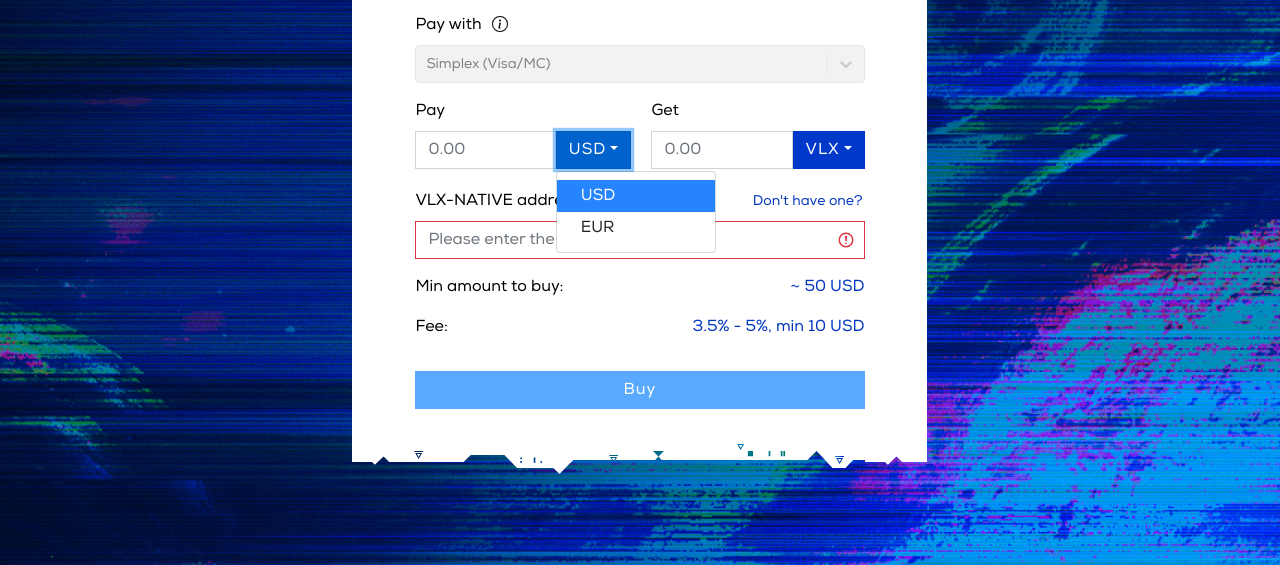
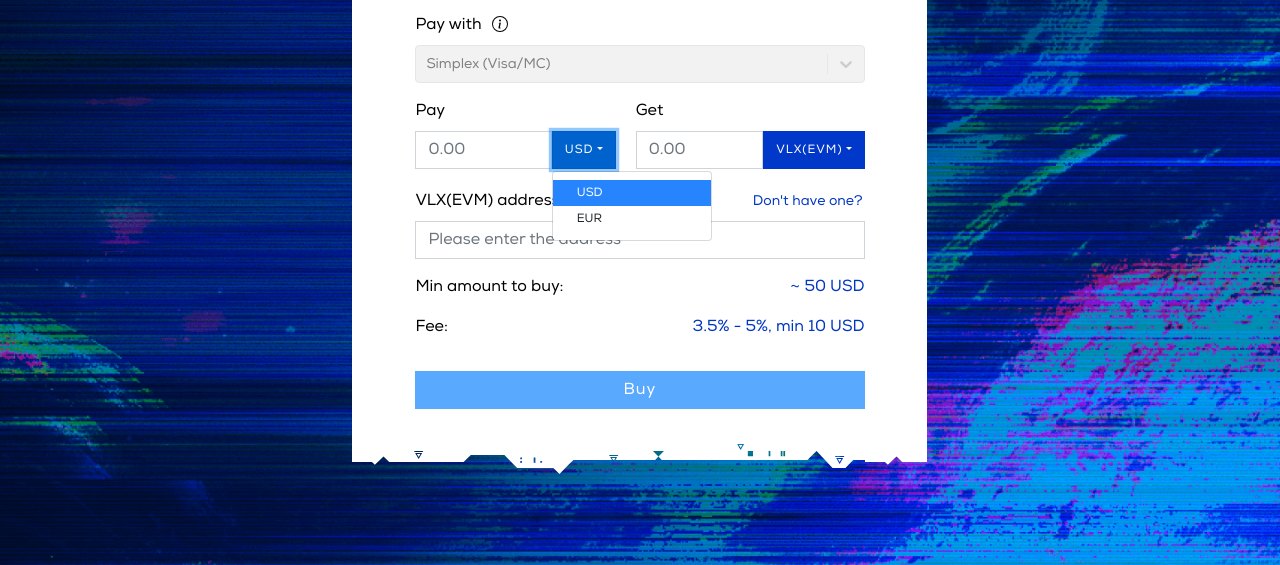
Before and after one commit to velas/payments-fiat, a React app: page / in a window 1280 px wide. Both pictures are taken after a click on the button "USD". Shown: the part 235-800 px from the top of the page. Built offline with nearby package versions, Linux system fonts and the light colour scheme; some packages are replaced by stand-ins of ours; no server answers.

Commit message:
fixed selection of input when loading the page / changed names of cryptocurrencies / added by default VLX(EVM)

```diff
--- a/src/components/ProviderSelection.js
+++ b/src/components/ProviderSelection.js
@@ -14,7 +14,7 @@ const body = `<p class="info-style">The minimum transaction is $50, and the maxi
 
 let valid_address_evm = queryString.parse(parsed.address);
 const stringified_valid = queryString.stringify(valid_address_evm);
-valid_address_evm = stringified_valid.substr(0, 2) === '0x';
+valid_address_evm = stringified_valid.substr(0, 2) === '0x' && parsed.address.length === 42;
 
 const ProviderSelection = (props) => {
   const onSubmit = () => {
@@ -42,7 +42,7 @@ const ProviderSelection = (props) => {
         <div class="container_info">
           <div class="row_notice">
             <p class="left-side-p">Currency to buy:</p>
-            <p>{valid_address_evm ? "VLX-EVM" : parsed.crypto_currency}</p>
+            <p>{valid_address_evm ? "VLX(EVM)" : "VLX(NATIVE)"}</p>
           </div>
           <div class="row_notice">
             <p class="left-side-p">Your address:</p>
--- a/src/components/Simplex/PaymentDetails.js
+++ b/src/components/Simplex/PaymentDetails.js
@@ -48,13 +48,12 @@ const CurrencyRow = ({
         type="number"
       />
       <DropdownButton
-        // title={selected.length > 3 ? 'EVM' : selected}
-        title={selected === 'VLX-EVM' ? 'EVM' : selected.substring(0, 3)}
+        title={selected}
         id="dropdown-fiat"
         disabled={disabled}
       >
-      <Dropdown.Item href="#" active={selected === currency1 && true} onSelect={() => setSelected(currency1)}>{currency1}</Dropdown.Item>
-      <Dropdown.Item href="#" active={selected === currency2 && true} onSelect={() => setSelected(currency2)}>{currency2}</Dropdown.Item>
+      <Dropdown.Item style={{fontSize: 12}} href="#" active={selected === currency1 && true} onSelect={() => setSelected(currency1)}>{currency1}</Dropdown.Item>
+      <Dropdown.Item style={{fontSize: 12}} href="#" active={selected === currency2 && true} onSelect={() => setSelected(currency2)}>{currency2}</Dropdown.Item>
       </DropdownButton>
       </InputGroup>
       </>
@@ -101,7 +100,8 @@ const PaymentDetails = (props) => {
   const stringified_valid = queryString.stringify(valid_address_evm);
   valid_address_evm = stringified_valid.substr(0, 2);
 
-  const [selected, setSelected] = useState(valid ? 'VLX-NATIVE' : valid_address_evm === '0x' ? 'VLX-EVM' : 'VLX');
+  // const [selected, setSelected] = useState(valid ? 'VLX(NATIVE)' : valid_address_evm === '0x' ? 'VLX(EVM)' : 'VLX');
+  const [selected, setSelected] = useState(valid ? 'VLX(EVM)' : valid_address_evm === '0x' ? 'VLX(EVM)' : 'VLX(NATIVE)');
 
   let total_amount_usd = null;
   let total_amount_eur = null;
@@ -180,7 +180,7 @@ const PaymentDetails = (props) => {
 
     try {
       const params = {
-        crypto_currency: valid ? selected === "VLX-NATIVE" ? "VLX" : selected : parsed.crypto_currency && valid_address_evm === '0x' ? vlx_evm : parsed.crypto_currency,
+        crypto_currency: valid ? selected === "VLX(EVM)" ? "VLX-EVM" : "VLX" : parsed.crypto_currency && valid_address_evm === '0x' ? vlx_evm : parsed.crypto_currency,
         fiat_currency: selectedFiat || parsed.fiat_currency,
         crypto_amount: Number(amountCrypto),
         address: valid ? address : parsed.address,
@@ -193,7 +193,7 @@ const PaymentDetails = (props) => {
         quote_id: quoteResult.data.quote_id,
         address: valid ? address : parsed.address,
         payment_id: payment_id,
-        crypto_currency: valid ? selected === "VLX-NATIVE" ? "VLX" : selected : parsed.crypto_currency && valid_address_evm === '0x' ? vlx_evm : parsed.crypto_currency
+        crypto_currency: valid ? selected === "VLX(EVM)" ? "VLX-EVM" : "VLX"  : parsed.crypto_currency && valid_address_evm === '0x' ? vlx_evm : parsed.crypto_currency
       };
 
       const paymentResult = await axios.post(
@@ -212,7 +212,13 @@ const PaymentDetails = (props) => {
       setIsLoading(false);
     }
   };
-    const valid_input = !address || selected === "VLX-EVM" && valid_address_evm != '0x' || selected === "VLX-NATIVE" && valid_address_evm === '0x' || valid && selected === "VLX-EVM" && address.length < 42 || valid && selected === "VLX-NATIVE" && address.length < 44;
+    const [focusInput, setFocusInput] = useState(false);
+    const handleChangeValid = () => {
+      setFocusInput(true);
+    }
+
+    const validForm = !address || selected === "VLX(EVM)" && valid_address_evm != '0x' || selected === "VLX(NATIVE)" && valid_address_evm === '0x' || valid && selected === "VLX(EVM)" && address.length < 42 || valid && selected === "VLX(NATIVE)" && address.length < 44;
+
     const inputAddress = () => {
       return (
         <>
@@ -222,9 +228,10 @@ const PaymentDetails = (props) => {
                 <FormControl
                   value={address}
                   onChange={handleChange}
+                  onFocus={handleChangeValid}
                   placeholder="Please enter the address"
-                  isInvalid={valid_input}
-                  maxLength={selected === "VLX-EVM" ? 42 : 44}
+                  isInvalid={focusInput ? validForm : false}
+                  maxLength={selected === "VLX(EVM)" ? 42 : 44}
                 />
               </InputGroup>
         </>
@@ -260,7 +267,7 @@ const PaymentDetails = (props) => {
       );
 	  }
 
-  const valid_btn = amountCrypto <=0 || valid && !address || selected === "VLX-EVM" && valid_address_evm != '0x' || selected === "VLX-NATIVE" && valid_address_evm === '0x' || min_usd_valid || min_eur_valid || valid && selected === "VLX-EVM" && address.length < 42 || valid && selected === "VLX-NATIVE" && address.length < 44;
+  const valid_btn = amountCrypto <=0 || valid && !address || selected === "VLX(EVM)" && valid_address_evm != '0x' || selected === "VLX(NATIVE)" && valid_address_evm === '0x' || min_usd_valid || min_eur_valid || valid && selected === "VLX(EVM)" && address.length < 42 || valid && selected === "VLX(NATIVE)" && address.length < 44;
 
   if (!valid && !parsed.address || !valid && !parsed.crypto_currency) return <EmptyView />;
   return (
@@ -304,8 +311,8 @@ const PaymentDetails = (props) => {
             label={'Get'}
             selected={selected}
             setSelected={setSelected}
-            currency1={'VLX-NATIVE'}
-            currency2={'VLX-EVM'}
+            currency1={'VLX(EVM)'}
+            currency2={'VLX(NATIVE)'}
             disabled={!valid && true}
           />
           </span>
--- a/src/styles.scss
+++ b/src/styles.scss
@@ -33,6 +33,9 @@ body {
 }
 #dropdown-fiat {
   margin-bottom: 20px;
+  width: auto;
+  font-size: 12px;
+  height: 38px;
 }
 .link_btn {
   display: inline;
```
